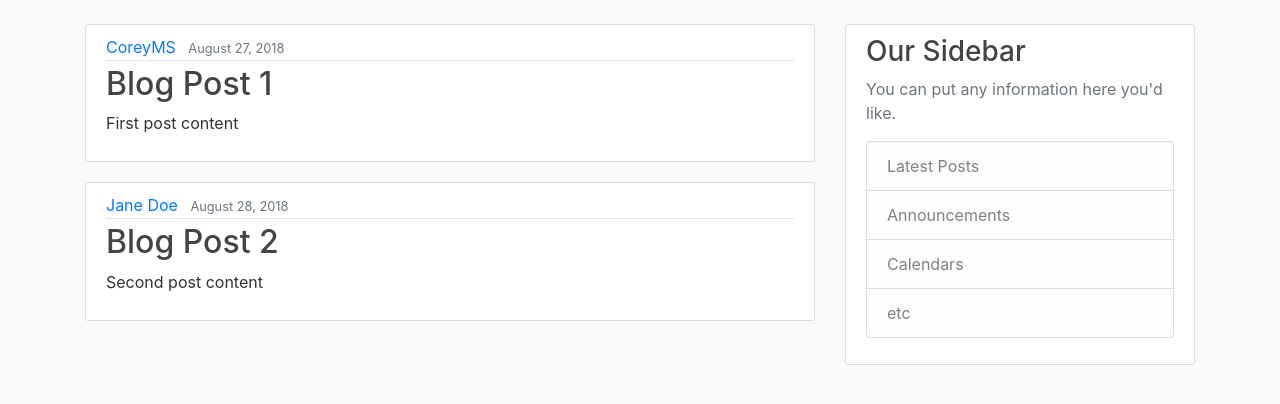
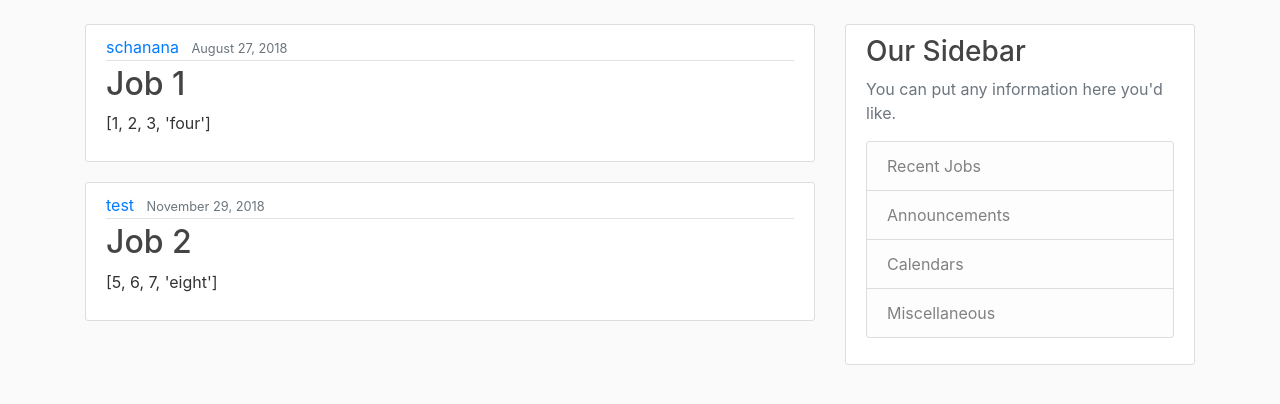
Before and after one commit to KwanLab/Autometa, a Django app: page / in a window 1280 px wide. Shown: the part 56-460 px from the top of the page. Run offline with Django 3.2, Linux system fonts and the light colour scheme; parts of the project's set-up code (start-up, migrations or seed data) failed here and were passed over; some libraries are stand-ins or nearby versions.

Commit message:
Change blog template to autometa related terms

```diff
--- a/autometa_website/startpage/templates/startpage/base.html
+++ b/autometa_website/startpage/templates/startpage/base.html
@@ -54,10 +54,10 @@
           <h3>Our Sidebar</h3>
           <p class='text-muted'>You can put any information here you'd like.
             <ul class="list-group">
-              <li class="list-group-item list-group-item-light">Latest Posts</li>
+              <li class="list-group-item list-group-item-light">Recent Jobs</li>
               <li class="list-group-item list-group-item-light">Announcements</li>
               <li class="list-group-item list-group-item-light">Calendars</li>
-              <li class="list-group-item list-group-item-light">etc</li>
+              <li class="list-group-item list-group-item-light">Miscellaneous</li>
             </ul>
           </p>
         </div>
--- a/autometa_website/startpage/templates/startpage/home.html
+++ b/autometa_website/startpage/templates/startpage/home.html
@@ -1,14 +1,14 @@
 {% extends 'startpage/base.html' %}
 {% block content %}
-    {% for post in posts %}
+    {% for job in jobs %}
         <article class="media content-section">
         <div class="media-body">
             <div class="article-metadata">
-            <a class="mr-2" href="#">{{ post.author }}</a>
-            <small class="text-muted">{{ post.date_posted }}</small>
+            <a class="mr-2" href="#">{{ job.user }}</a>
+            <small class="text-muted">{{ job.date_run }}</small>
             </div>
-            <h2><a class="article-title" href="#">{{ post.title }}</a></h2>
-            <p class="article-content">{{ post.content }}</p>
+            <h2><a class="article-title" href="#">{{ job.title }}</a></h2>
+            <p class="article-content">{{ job.parameters }}</p>
         </div>
         </article>
     {% endfor %}
--- a/autometa_website/startpage/views.py
+++ b/autometa_website/startpage/views.py
@@ -1,23 +1,23 @@
 from django.shortcuts import render
 
-posts = [
+jobs = [
     {
-        'author': 'CoreyMS',
-        'title': 'Blog Post 1',
-        'content': 'First post content',
-        'date_posted': 'August 27, 2018'
+        'user': 'schanana',
+        'title': 'Job 1',
+        'parameters': [1, 2, 3, 'four'],
+        'date_run': 'August 27, 2018'
     },
     {
-        'author': 'Jane Doe',
-        'title': 'Blog Post 2',
-        'content': 'Second post content',
-        'date_posted': 'August 28, 2018'
+        'user': 'test',
+        'title': 'Job 2',
+        'parameters': [5, 6, 7, 'eight'],
+        'date_run': 'November 29, 2018'
     }
 ]
 
 
 def startpage(request):
-    context = {'posts': posts}
+    context = {'jobs': jobs}
     return render(request, 'startpage/home.html', context)
 
 
```
